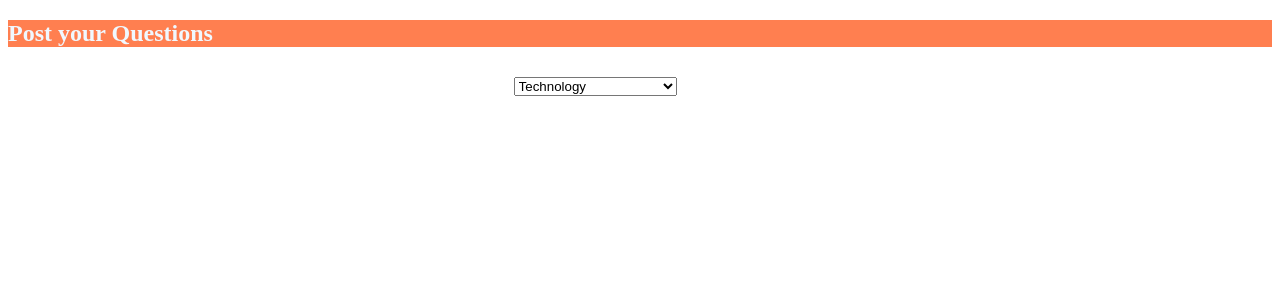
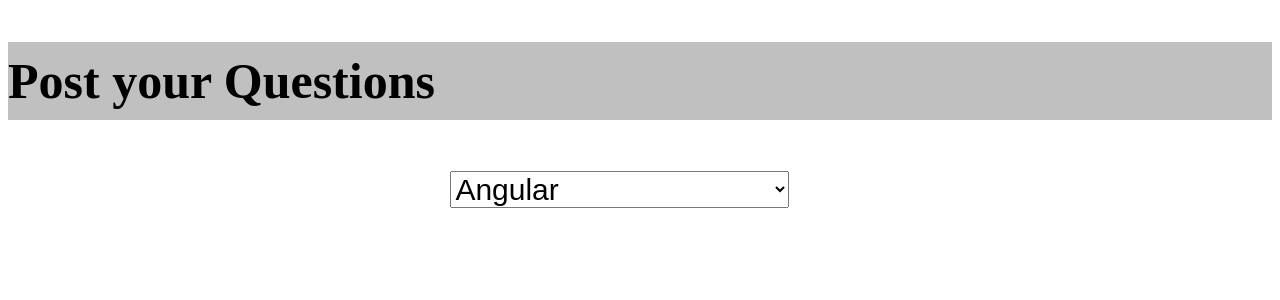
Before and after one commit to NoInterviewCorp/SME_Frontend, an Angular app: page / in a window 1280 px wide. Shown: the top 300 px of the page. Built offline with nearby package versions, Linux system fonts and the light colour scheme; data requests are answered from the project's data file.

Commit message:
selecting technology and subtopic

```diff
--- a/src/app/app.module.ts
+++ b/src/app/app.module.ts
@@ -7,6 +7,7 @@ import { TechnologyComponent } from './technology/technology.component';
 import { HeadingComponent } from './heading/heading.component';
 import { HomeComponent } from './home/home.component';
 import { HttpClientModule } from '@angular/common/http';
+import { FormsModule, ReactiveFormsModule } from '@angular/forms';
 
 @NgModule({
   declarations: [
@@ -18,7 +19,9 @@ import { HttpClientModule } from '@angular/common/http';
   imports: [
     BrowserModule,
     HttpClientModule,
-    AppRoutingModule
+    AppRoutingModule,
+    FormsModule,
+    ReactiveFormsModule
   ],
   providers: [],
   bootstrap: [AppComponent]
--- a/src/app/heading/heading.component.css
+++ b/src/app/heading/heading.component.css
@@ -1,8 +1,11 @@
 .head{
-    widows: 100%;
+    width: 100%;
     margin: auto;
-    background-color: coral
+    background-color: silver;
 }
-h1{
-    color: aliceblue
+.text{
+    color: black;
+    padding-top: 10px;
+    padding-bottom: 10px;
+    font-size: 50px;
 }
--- a/src/app/heading/heading.component.html
+++ b/src/app/heading/heading.component.html
@@ -1,5 +1,5 @@
 <div class="head">
 <nav class="navbar navbar-light bg-light">
-  <span class="navbar-brand mb-0 h1"><h1>Post your Questions</h1></span>
+  <span class="navbar-brand mb-0 h1"><h1 class="text">Post your Questions</h1></span>
 </nav>
 </div>
--- a/src/app/technology/technology.component.css
+++ b/src/app/technology/technology.component.css
@@ -1,4 +1,13 @@
 .tech{
     padding-top: 10px;
-    padding-left: 40%;
+    padding-left: 35%;
+
 }
+
+.select{
+    font-size: 30px;
+}
+
+.select1{
+    font-size: 30px;
+}
--- a/src/app/technology/technology.component.html
+++ b/src/app/technology/technology.component.html
@@ -1,6 +1,13 @@
 <div class="tech" >
-<select class="custom-select" (change)="getTopics($event)" id="technology-dropdown">
-  <option selected>Technology</option>
-  <option *ngFor="let technology of technologies" >{{technology.Name}}</option>
-</select>
+  <form [formGroup]="techForm">
+    <select  class="select" formControlName="techControl" (change)="getTopics($event)" id="technology-dropdown">
+      <option [ngValue]="technology" *ngFor="let technology of technologies">{{technology.Name}}</option>
+     <!-- <option [ngValue]="topic" *ngFor="let topics of topic" >{{technology.topic}}</option>-->
+    </select><br><br><br>
+    <select  class="select1" *ngIf="hasSelectedTechnology" id="technology-dropdown">
+        <option [ngValue]="topic" *ngFor="let topic of topics">{{topic}}</option>
+       <!-- <option [ngValue]="topic" *ngFor="let topics of topic" >{{technology.topic}}</option>-->
+      </select>
+
+  </form>
 </div>
--- a/src/app/technology/technology.component.ts
+++ b/src/app/technology/technology.component.ts
@@ -1,6 +1,8 @@
 import { Component, OnInit } from '@angular/core';
 import { Technology } from './technology.model';
-import {SMEService} from '../../services/sme.service';
+import { SMEService } from '../../services/sme.service';
+import { FormGroup, FormControl, Validators } from '@angular/forms';
+import { FormBuilder } from '@angular/forms';
 
 @Component({
   selector: 'app-technology',
@@ -8,22 +10,38 @@ import {SMEService} from '../../services/sme.service';
   styleUrls: ['./technology.component.css']
 })
 export class TechnologyComponent implements OnInit {
-technologies:Technology[];
-topics:string[];
-//res: any = [];
+  techForm: FormGroup = new FormGroup({
+    techControl : new FormControl('')
+  });
+  technologies: Technology[];
+  topics: string[];
+  hasSelectedTechnology:boolean=false;
 
-  constructor(private svc:SMEService) { }
+  constructor(private svc: SMEService, private fb: FormBuilder) {
+    this.getTechnologies();
+   }
 
   ngOnInit() {
-    this.getTechnologies();
   }
-getTechnologies(){
-  this.svc.showTechnologies().subscribe((res: any) => {
-    this.technologies = res;
-    console.log(this.technologies);
+
+  getTechnologies() {
+    this.svc.showTechnologies().subscribe((res: any) => {
+      this.technologies = res;
+      console.log(this.technologies);
+      this.techForm = this.fb.group({
+        techControl: [this.technologies[0]]
       });
+    });
+
+  }
+  getTopics() {
+    this.hasSelectedTechnology=true;
+    let tech= this.techForm.get('techControl').value as Technology;
+    this.topics=tech.Topics;
+    //this.topics = new Array(tech.Topics.length);
+    tech.Topics.forEach((topic)=>{
+      //this.topics[index] = topic;
+      console.log(topic);
+    })
+  }
 }
-getTopics(event:any){
-  console.log(event.target.value);
-}
-}
```
